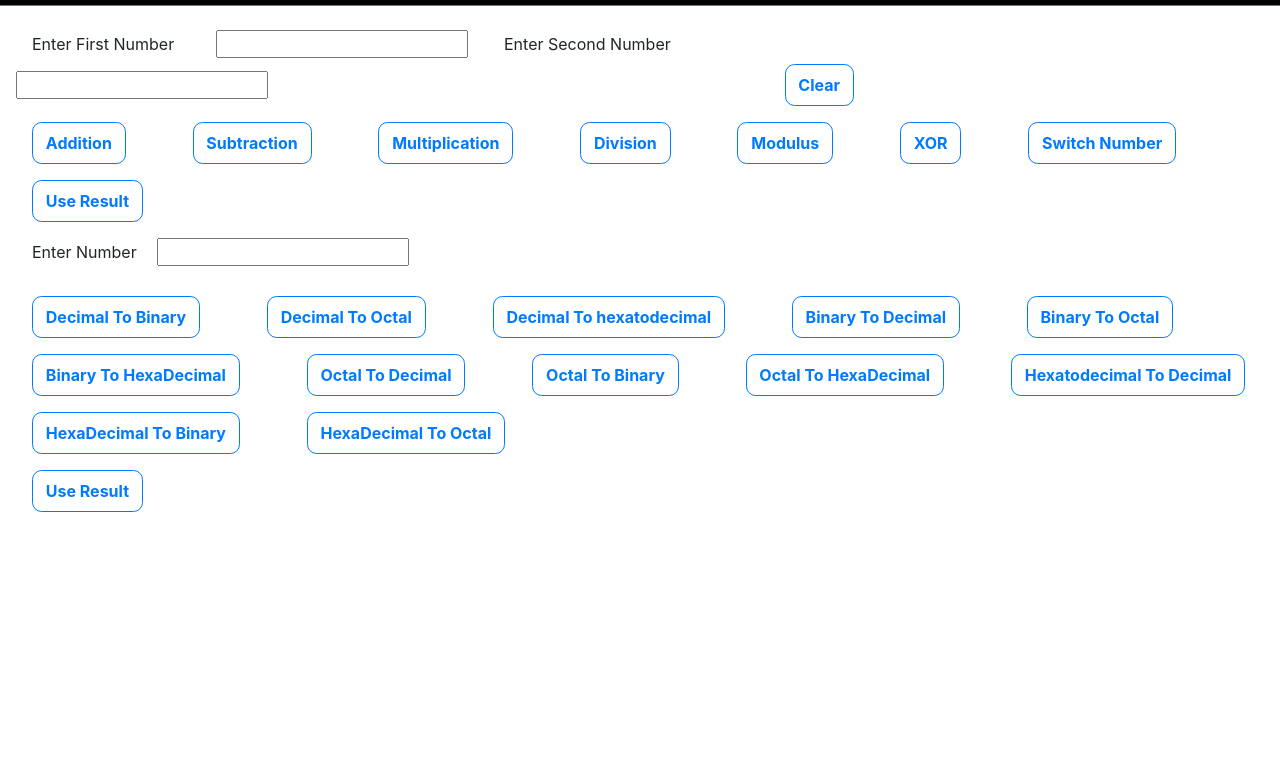
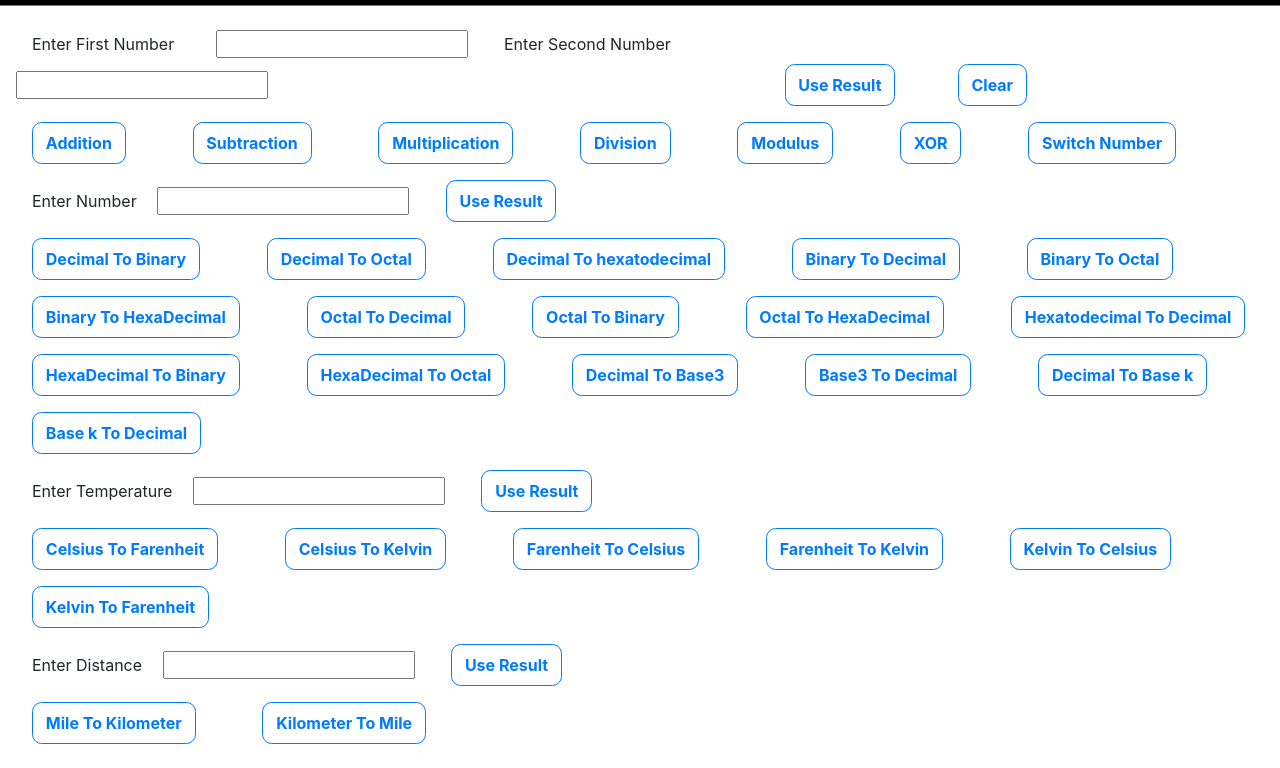
Before and after one commit to AshmitMathur/Advanced-Calculator, a plain HTML site: page index.html in a window 1280 px wide. Shown: the part 51-819 px from the top of the page. Drawn offline with nearby package versions, Linux system fonts and the light colour scheme.

Commit message:
Update index.html

```diff
--- a/index.html
+++ b/index.html
@@ -26,6 +26,7 @@
 <input type="number" id="First">
 <label for="Second">Enter Second Number</label>
 <input type="number" id="Second">
+<button onclick="useresult()" class="calc-btn bb" id="res">Use Result
 <button onclick="clearinput()"class="calc-btn rr">Clear</button>
 <br>
 <button onclick="add()" class="calc-btn aa">Addition</button>
@@ -35,13 +36,13 @@
 <button onclick="modu()" class="calc-btn aa">Modulus</button>
 <button onclick="xor()" class="calc-btn aa">XOR</button>
 <button onclick="switches()" class="calc-btn cc">Switch Number</button>
-    <br>
-    <button onclick="useresult()" class="calc-btn bb">Use Result
+    <!-- <br> -->
     </button>
     <br>
     <label for="Third">Enter Number</label>
     <input type="text" id="Third">
-    <br><br>
+    <button onclick="usresult()" class="calc-btn bb">Use Result</button>
+    <br>
     <button onclick="decimaltobinary()" class="calc-btn aa">Decimal To Binary</button>
     <button onclick="decimaltooctal()" class="calc-btn aa">Decimal To Octal</button>
     <button onclick="decimaltohexa()" class="calc-btn aa">Decimal To hexatodecimal</button>
@@ -54,9 +55,29 @@
     <button onclick="hexatodecimal()" class="calc-btn aa">Hexatodecimal To Decimal</button>
     <button onclick="hexatobinary()" class="calc-btn aa">HexaDecimal To Binary</button>
     <button onclick="hextooctal()" class="calc-btn aa">HexaDecimal To Octal</button>
+    <button onclick="dectobas()" class="calc-btn aa">Decimal To Base3</button>
+    <button onclick="bastodec()" class="calc-btn aa">Base3 To Decimal</button>
+    <button onclick="dectobasn()" class="calc-btn aa">Decimal To Base k</button>
+    <button onclick="basntodec()" class="calc-btn aa">Base k To Decimal</button>
+    <!-- <br> -->
     <br>
-    <button onclick="usresult()" class="calc-btn bb">Use Result</button>
+    <label for="fourth">Enter Temperature</label>
+    <input type="number" id="fourth">
+    <button onclick="ustresult()" class="calc-btn bb">Use Result</button>
     <br>
+    <button onclick="celtofar()" class="calc-btn aa">Celsius To Farenheit</button>
+    <button onclick="celtokel()" class="calc-btn aa">Celsius To Kelvin</button>
+    <button onclick="fartocel()" class="calc-btn aa">Farenheit To Celsius</button>
+    <button onclick="fartokel()" class="calc-btn aa">Farenheit To Kelvin</button>
+    <button onclick="keltocel()" class="calc-btn aa">Kelvin To Celsius</button>
+    <button onclick="keltofar()" class="calc-btn aa">Kelvin To Farenheit</button>
+    <br>
+    <label for="fifth">Enter Distance</label>
+    <input type ="number" id="fifth">
+    <button onclick="useeresult()" class="calc-btn bb">Use Result</button>
+    <br>
+    <button onclick="miltokil()" class="calc-btn aa">Mile To Kilometer</button>
+    <button onclick="kiltomil()" class="calc-btn aa">Kilometer To Mile</button>
     <div class="output">
       <h1 id="output"></h1>
     </div>
```
